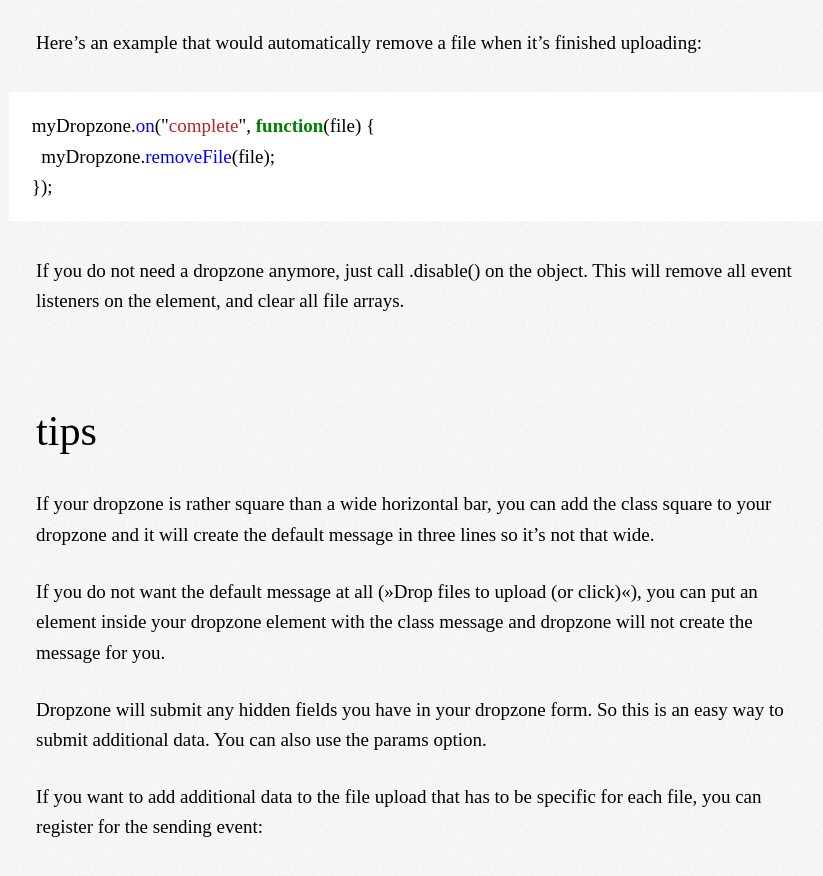
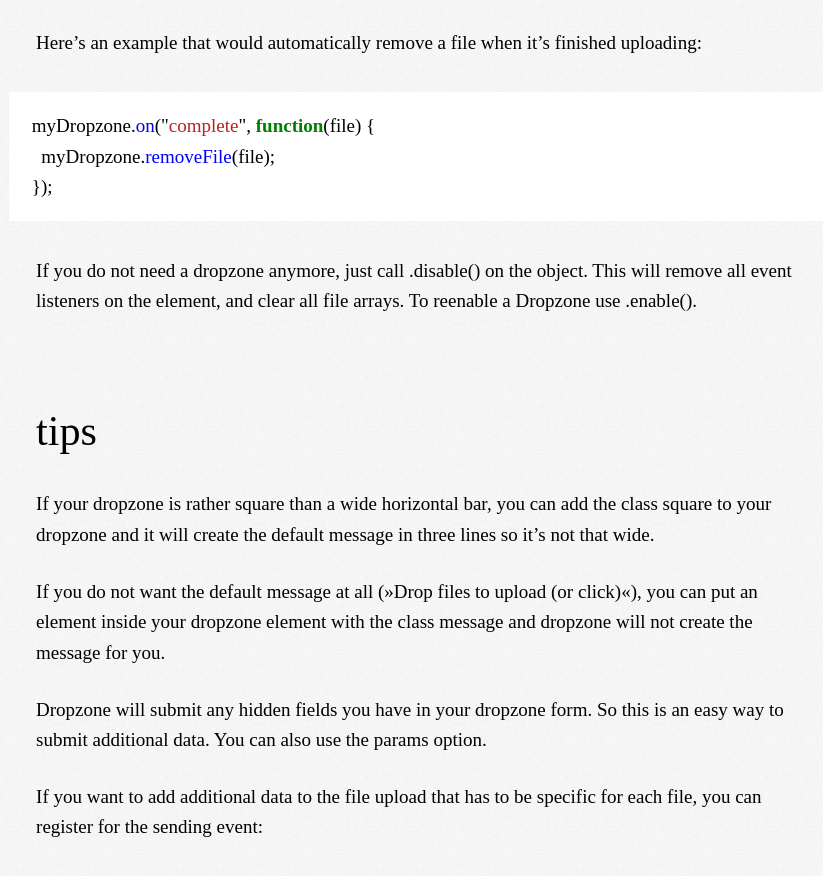
Before and after one commit to dropzone/dropzone, a Jekyll site: the page built from index.md, in a window 1280 px wide and 900 px high, scrolled down 11177 px. Shown: the top 876 px of the window, without its empty margins (215-1038 px from the left). Built offline with Jekyll 4.4.1, drawn with Linux system fonts in a browser that asks for light colours; Markdown is read by kramdown in place of the engine named in the settings; comment, search, counter and statistics services are not loaded.

Commit message:
Added .enable() info.

```diff
--- a/index.md
+++ b/index.md
@@ -298,7 +298,8 @@ myDropzone.on("complete", function(file) {
 
 
 If you do not need a dropzone anymore, just call `.disable()` on the object. This
-will remove all event listeners on the element, and clear all file arrays.
+will remove all event listeners on the element, and clear all file arrays. To
+reenable a Dropzone use `.enable()`.
 
 ## tips
 
```
